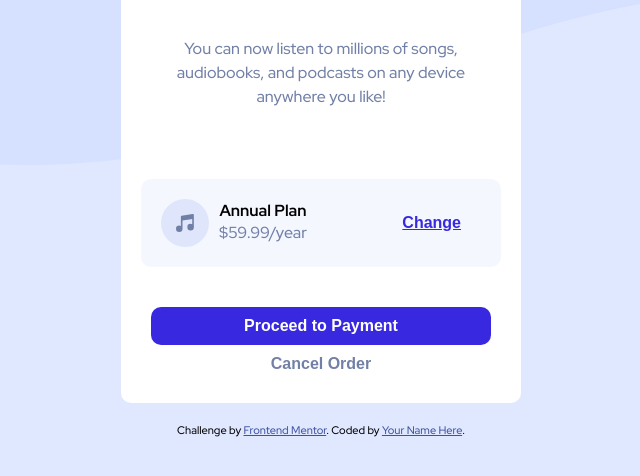
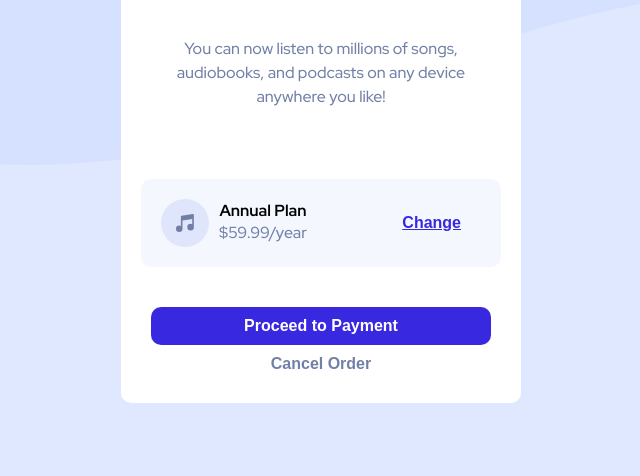
Before and after one commit to stormlycan/order-summary-component-main, a plain HTML site: page index.html in a window 1280 px wide. Shown: the part 272-748 px from the top of the page, without its empty margins (319-959 px from the left). Drawn offline with Linux system fonts and the light colour scheme.

Commit message:
updated code

```diff
--- a/index.html
+++ b/index.html
@@ -49,11 +49,6 @@
       </div>
     </div>
 
-    <div class="attribution">
-      Challenge by <a href="https://www.frontendmentor.io?ref=challenge" target="_blank">Frontend Mentor</a>.
-      Coded by <a href="#">Your Name Here</a>.
-    </div>
-
   </div>
 
 </body>
--- a/style.css
+++ b/style.css
@@ -18,6 +18,7 @@ body {
     font-family: 'Red Hat Display', sans-serif;
     font-size: 16px;
     align-items: center;
+    height: 100%;
     background-color: var(--Pale-blue);
     text-align: center;
 }
```
